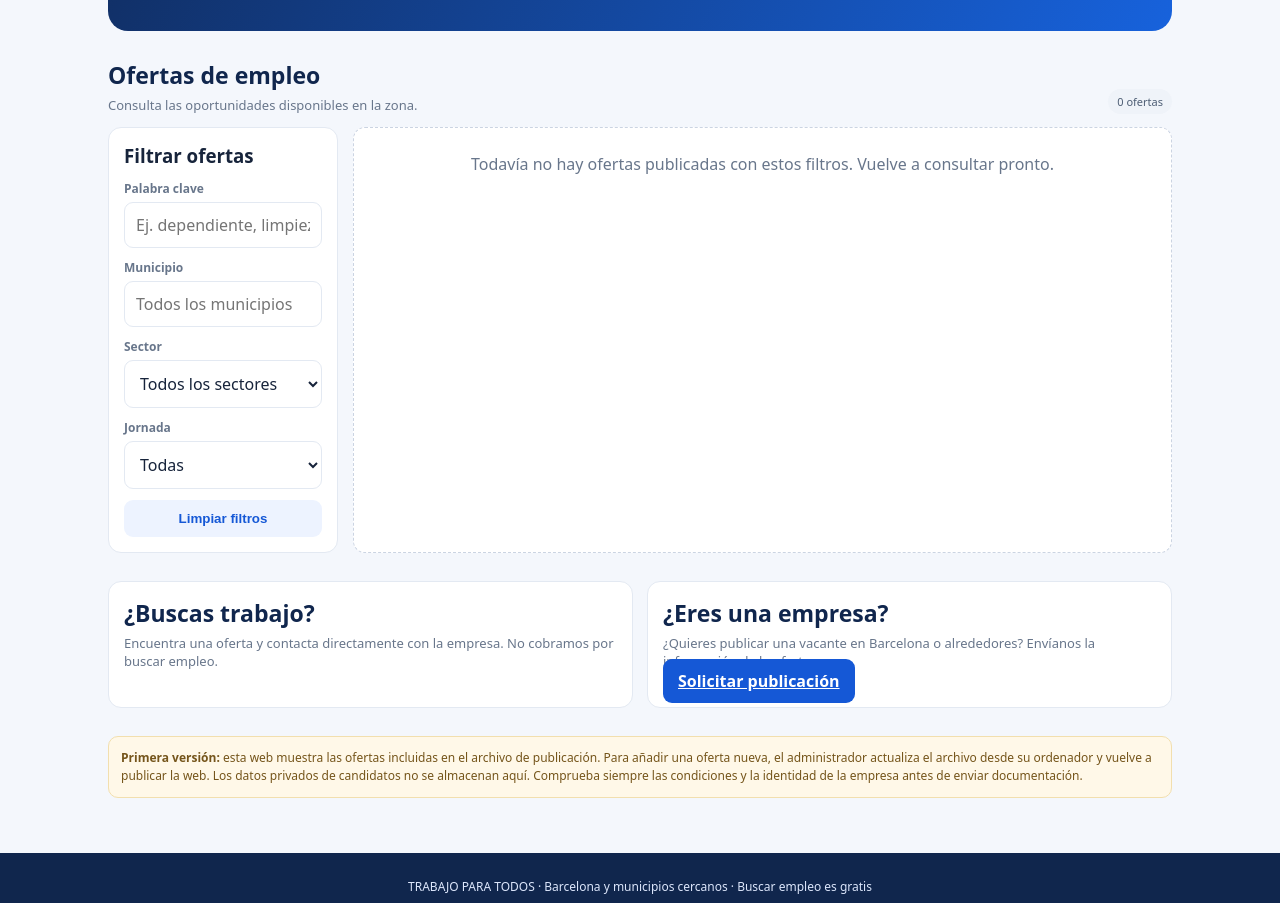
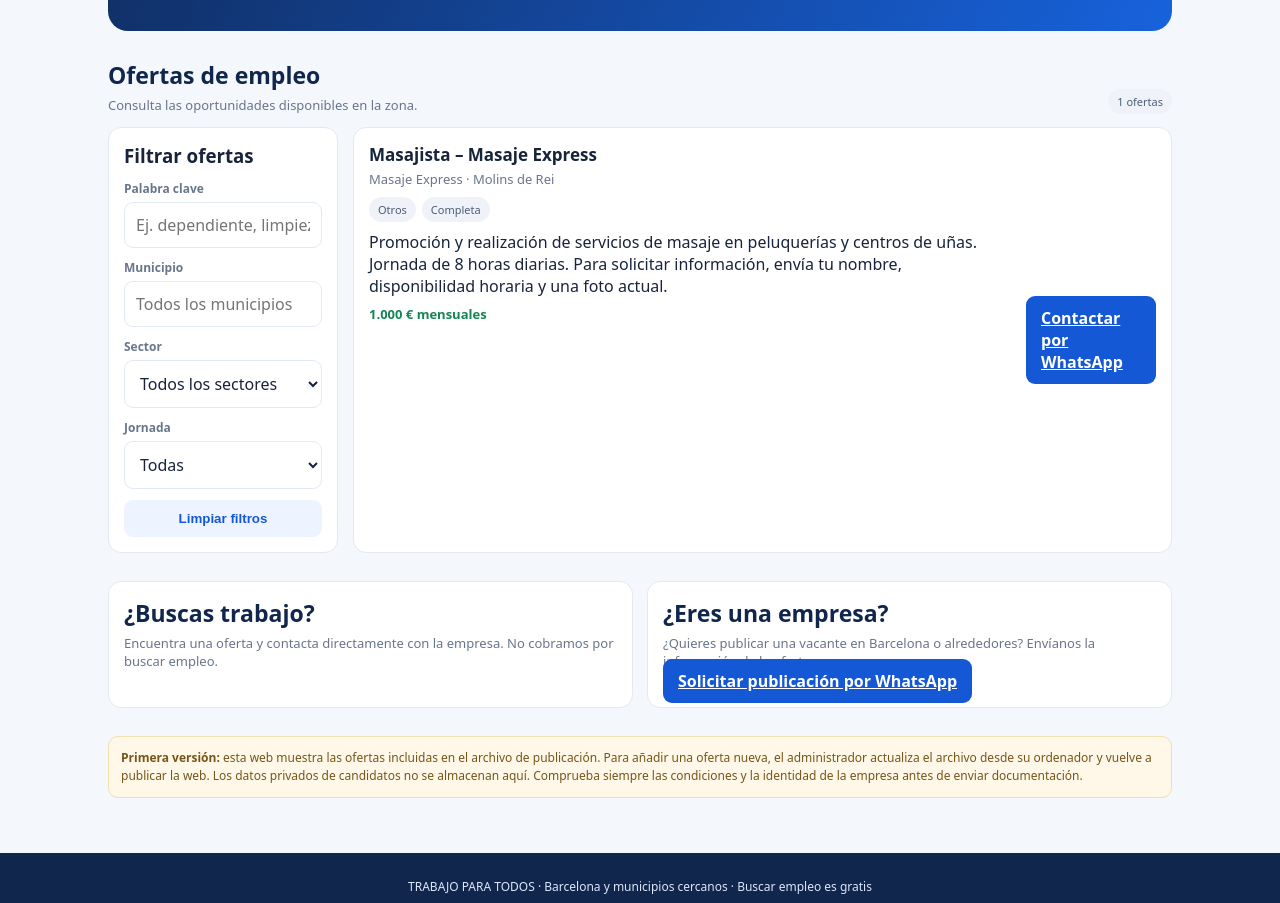
Before and after one commit to movil633510292-beep/trabajo-para-todos, a plain HTML site: page index.html in a window 1280 px wide. Shown: the part 425-1328 px from the top of the page. Drawn offline with Linux system fonts and the light colour scheme.

Commit message:
Publicar oferta de masajista en Molins de Rei y habilitar contacto por WhatsApp

```diff
--- a/index.html
+++ b/index.html
@@ -20,17 +20,16 @@ input,select,textarea{font:inherit;border:1px solid var(--line);border-radius:9p
 <section class="section"><div class="sectionhead"><div><h2>Ofertas de empleo</h2><p class="muted">Consulta las oportunidades disponibles en la zona.</p></div><span class="tag" id="count">0 ofertas</span></div>
 <div class="layout"><aside class="box"><h3 style="margin:0 0 12px">Filtrar ofertas</h3><div class="field"><label>Palabra clave</label><input id="q" placeholder="Ej. dependiente, limpieza…" oninput="render()"></div><div class="field"><label>Municipio</label><input id="city" placeholder="Todos los municipios" oninput="render()"></div><div class="field"><label>Sector</label><select id="category" onchange="render()"><option value="">Todos los sectores</option><option>Hostelería</option><option>Comercio</option><option>Logística</option><option>Limpieza</option><option>Administración</option><option>Informática</option><option>Construcción</option><option>Atención al cliente</option><option>Cuidados</option><option>Otros</option></select></div><div class="field"><label>Jornada</label><select id="contract" onchange="render()"><option value="">Todas</option><option>Completa</option><option>Parcial</option><option>Temporal</option><option>Indefinida</option></select></div><button class="btn secondary" style="width:100%" onclick="clearFilters()">Limpiar filtros</button></aside><div class="jobs" id="jobList"></div></div>
 </section>
-<section class="section grid2"><div class="box"><h2>¿Buscas trabajo?</h2><p class="muted">Encuentra una oferta y contacta directamente con la empresa. No cobramos por buscar empleo.</p></div><div class="box"><h2>¿Eres una empresa?</h2><p class="muted">¿Quieres publicar una vacante en Barcelona o alrededores? Envíanos la información de la oferta.</p><a class="btn" id="companyMail" href="mailto:CAMBIAR_CORREO?subject=Publicar%20oferta%20-%20Trabajo%20para%20Todos">Solicitar publicación</a></div></section>
+<section class="section grid2"><div class="box"><h2>¿Buscas trabajo?</h2><p class="muted">Encuentra una oferta y contacta directamente con la empresa. No cobramos por buscar empleo.</p></div><div class="box"><h2>¿Eres una empresa?</h2><p class="muted">¿Quieres publicar una vacante en Barcelona o alrededores? Envíanos la información de la oferta.</p><a class="btn" id="companyMail" href="https://wa.me/34633510292?text=Hola%2C%20quiero%20publicar%20una%20oferta%20en%20Trabajo%20para%20Todos" target="_blank" rel="noopener">Solicitar publicación por WhatsApp</a></div></section>
 <section class="section"><div class="notice"><strong>Primera versión:</strong> esta web muestra las ofertas incluidas en el archivo de publicación. Para añadir una oferta nueva, el administrador actualiza el archivo desde su ordenador y vuelve a publicar la web. Los datos privados de candidatos no se almacenan aquí. Comprueba siempre las condiciones y la identidad de la empresa antes de enviar documentación.</div></section>
 </main><footer>TRABAJO PARA TODOS · Barcelona y municipios cercanos · Buscar empleo es gratis</footer>
 <script>
 // EDITA ESTE LISTADO PARA PUBLICAR OFERTAS REALES. No se incluyen ofertas ficticias.
 const jobs = [
-  // Ejemplo de formato:
-  // {id:1,title:"Dependiente/a",company:"Empresa",city:"Badalona",category:"Comercio",contract:"Parcial",salary:"Según convenio",description:"Funciones y requisitos...",email:"rrhh@empresa.es"}
+  {id:1,title:"Masajista – Masaje Express",company:"Masaje Express",city:"Molins de Rei",category:"Otros",contract:"Completa",salary:"1.000 € mensuales",description:"Promoción y realización de servicios de masaje en peluquerías y centros de uñas. Jornada de 8 horas diarias. Para solicitar información, envía tu nombre, disponibilidad horaria y una foto actual.",whatsapp:"34633510292"}
 ];
 const esc=s=>String(s??"").replace(/[&<>"']/g,m=>({"&":"&amp;","<":"&lt;",">":"&gt;",'"':"&quot;","'":"&#39;"}[m]));
-function card(j){const subject=encodeURIComponent("Candidatura: "+j.title);const body=encodeURIComponent("Hola, estoy interesado/a en la oferta de "+j.title+" publicada en TRABAJO PARA TODOS. Adjunto mi candidatura.\n\nNombre:\nTeléfono:\n");return `<article class="job"><div><h3>${esc(j.title)}</h3><div class="company">${esc(j.company)} · ${esc(j.city)}</div><div class="tags"><span class="tag">${esc(j.category)}</span><span class="tag">${esc(j.contract)}</span></div><div>${esc(j.description)}</div><div class="salary" style="margin-top:8px">${esc(j.salary||"Condiciones a consultar")}</div></div><div class="job-actions"><a class="btn" href="mailto:${encodeURIComponent(j.email)}?subject=${subject}&body=${body}">Contactar empresa</a></div></article>`}
+function card(j){const body=encodeURIComponent("Hola, estoy interesado/a en la oferta de "+j.title+" publicada en TRABAJO PARA TODOS.\n\nNombre:\nDisponibilidad horaria:\n");const contact=j.whatsapp?"https://wa.me/"+j.whatsapp+"?text="+body:"mailto:"+encodeURIComponent(j.email||"")+"?subject="+encodeURIComponent("Candidatura: "+j.title)+"&body="+body;const label=j.whatsapp?"Contactar por WhatsApp":"Contactar empresa";return `<article class="job"><div><h3>${esc(j.title)}</h3><div class="company">${esc(j.company)} · ${esc(j.city)}</div><div class="tags"><span class="tag">${esc(j.category)}</span><span class="tag">${esc(j.contract)}</span></div><div>${esc(j.description)}</div><div class="salary" style="margin-top:8px">${esc(j.salary||"Condiciones a consultar")}</div></div><div class="job-actions"><a class="btn" href="${contact}" target="_blank" rel="noopener">${label}</a></div></article>`}
 function render(){const q=(document.getElementById('q').value||'').toLowerCase(),city=(document.getElementById('city').value||'').toLowerCase(),cat=document.getElementById('category').value,contract=document.getElementById('contract').value;const list=jobs.filter(j=>(!q||(j.title+' '+j.company+' '+j.description+' '+j.category).toLowerCase().includes(q))&&(!city||j.city.toLowerCase().includes(city))&&(!cat||j.category===cat)&&(!contract||j.contract===contract));document.getElementById('jobList').innerHTML=list.length?list.map(card).join(''):'<div class="empty">Todavía no hay ofertas publicadas con estos filtros. Vuelve a consultar pronto.</div>';document.getElementById('count').textContent=list.length+' ofertas';}
 function searchNow(){document.getElementById('q').value=document.getElementById('homeQ').value;document.getElementById('city').value=document.getElementById('homeCity').value;render();document.querySelector('.section').scrollIntoView({behavior:'smooth'});}
 function clearFilters(){['q','city','category','contract'].forEach(id=>document.getElementById(id).value='');render()}
```
